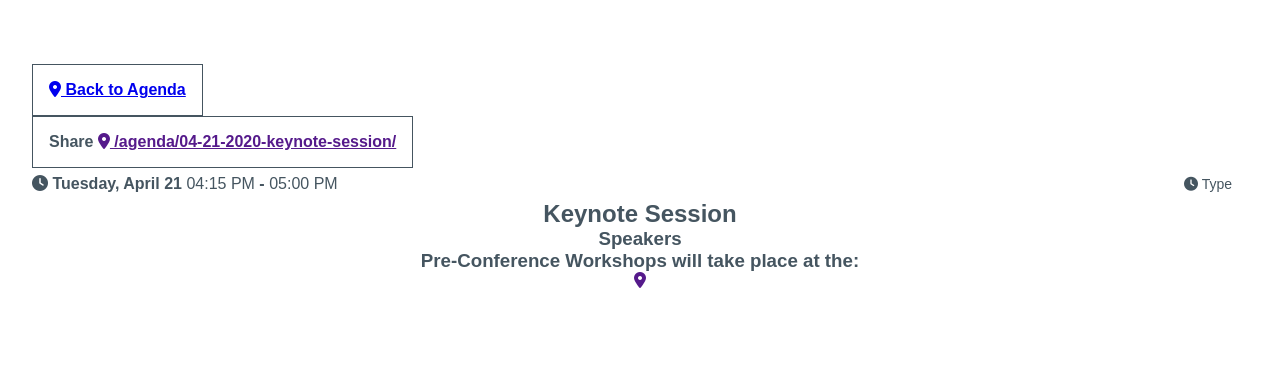
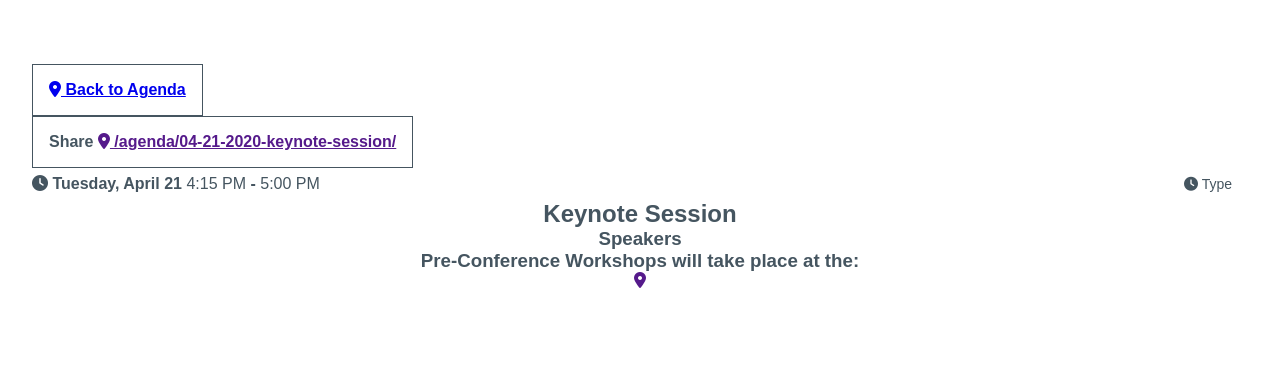
Before and after one commit to marcusrelacion/c3-marketing-site, a Jekyll site: the page built from _agenda/04-21-2020-keynote-session.md, in a window 1280 px wide and 1109 px high. Shown: the part 276-643 px from the top of the window. Built offline with Jekyll 4.4.1, drawn with Linux system fonts in a browser that asks for light colours; nearby versions of some CDN libraries; some web fonts are replaced.

Commit message:
Updated 04 21 2020 Keynote Session

```diff
--- a/_agenda/04-21-2020-keynote-session.md
+++ b/_agenda/04-21-2020-keynote-session.md
@@ -1,17 +1,10 @@
 ---
 title: Keynote Session
 date: 2020-04-21 16:15:00 -04:00
-description:
-modal:
-  url:
 event:
   date: 2020-04-21 16:15:00 -04:00
-  start-time: 04:15 PM
-  end-time: 05:00 PM
-speakers:
-- name:
-  title:
-  company:
+  start-time: 4:15 PM
+  end-time: 5:00 PM
 filter-date:
   is-day-3: true
 filter-time:
```
